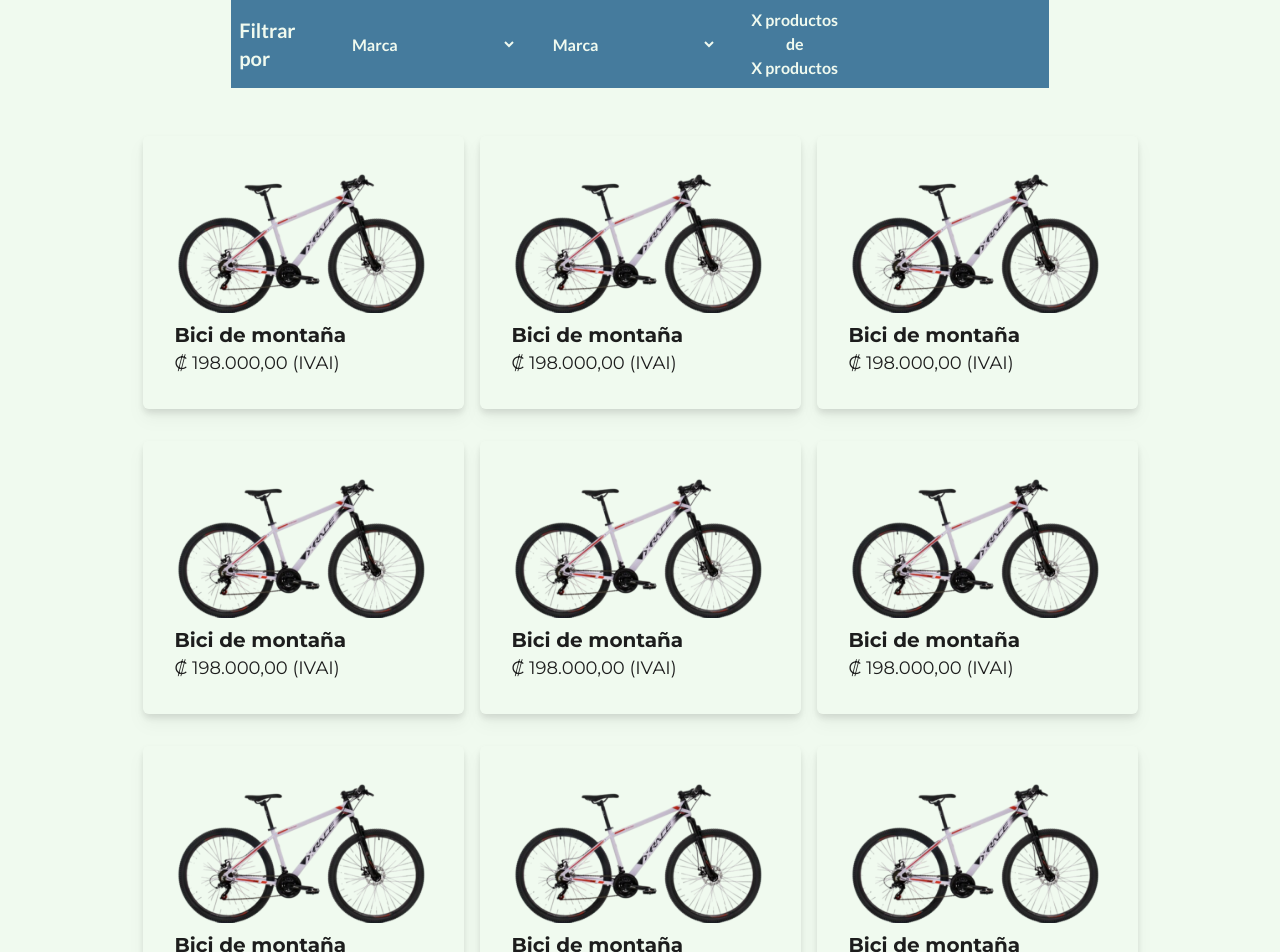
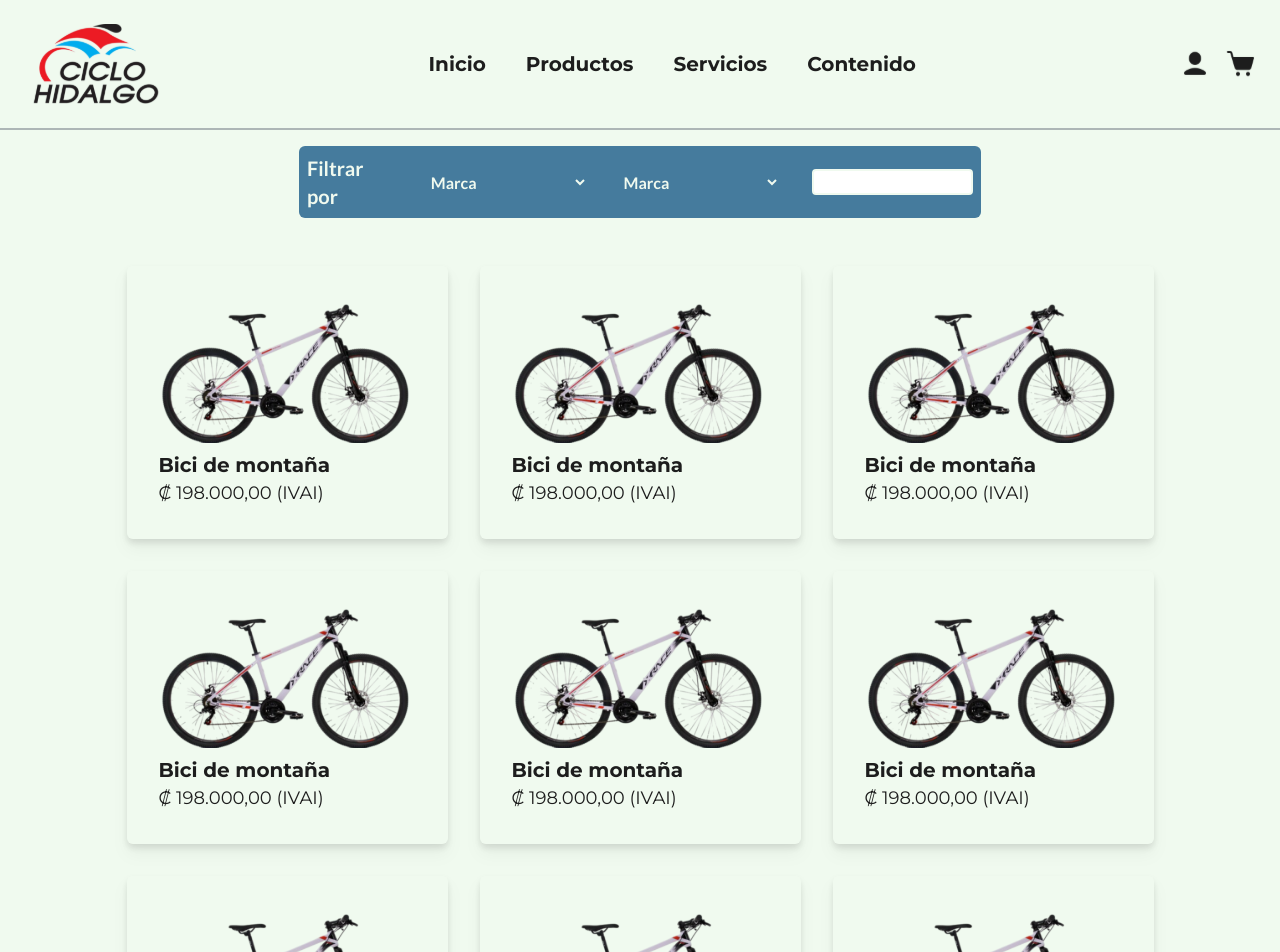
Before and after one commit to zenith-group-2024/CicloHidalgo-Desarrollo, a React (Vite) app: page / in a window 1280 px wide. Shown: the top 952 px of the page. Built offline with nearby package versions, Linux system fonts and the light colour scheme.

Commit message:
Inicializacion del filtro y pagina de productos y cambios pequeños al nav bar (stroke)

```diff
--- a/src/UI/Card.jsx
+++ b/src/UI/Card.jsx
@@ -1,7 +1,7 @@
 import React from "react";
 export const Card = (props) =>{
 return(
-    <div className=" container mx-auto p-8 border-black   drop-shadow-lg rounded-md bg-[#F0FAEF] ">
+    <div className=" container mx-auto p-8 border-black drop-shadow-lg rounded-md bg-[#F0FAEF] transform transition-transform duration-300 hover:scale-110">
     <img src={props.img} alt="" />
     <div className=" text-left">
     <h1 className=" font-primary font-semibold text-xl text-black"> {props.title}</h1>
--- a/src/UI/Navbar.jsx
+++ b/src/UI/Navbar.jsx
@@ -5,7 +5,7 @@ import cartIcon from '../assets/icons/cartIcon.svg';
 
 const Navbar = () => {
     return (
-        <nav className="bg-white p-2 w-full flex justify-between items-center">
+        <nav className="bg-white p-2 w-full flex justify-between items-center border-b-2 border-border-gray-opacity">
             <div className="navbar-logo">
                 <img  src={Logo} alt="logo" className="h-20 m-4" />
             </div>
--- a/src/UI/Productos.jsx
+++ b/src/UI/Productos.jsx
@@ -1,14 +1,18 @@
 import React from "react";
 import Card from "./Card";
 import BiciImagen from "../assets/Bici_ejemplo.svg";
+import Navbar from "./Navbar";
+import { nav } from "framer-motion/client";
 export function Productos() {
     return (
-        <div className="bg-white h-full w-full">
+
+        <div className="bg-white h-full w-full ">
+             <Navbar/>
         <div className=" grid grid-cols-1 gap-8 mx-auto">
-            <div className="container m-auto max-w-fit bg-blue p-2 mb-4  ">
-                <div className="text-left flex gap-8">
-                    <h1 className=" font-secondary font-bold text-xl m-auto text-white">Filtrar por </h1>
-                    <select class=" text-white h-3/4  w-1/4 m-auto font-secondary  font-bold  bg-blue ">
+            <div className="container m-auto max-w-fit w-3/4 bg-blue p-2 my-4 rounded-md ">
+                <div className="flex gap-8">
+                    <h1 className=" font-secondary font-bold text-xl text-white">Filtrar por </h1>
+                    <select class=" text-white w-1/4 m-auto font-secondary  font-bold  bg-blue ">
                         <option value='1'>Marca</option>
                         <option value='2'>Tipo Producto</option>
                         <option value='3'>Modelo</option>
@@ -16,7 +20,7 @@ export function Productos() {
                         <option value='5'>Especificacion</option>
                         <option value='6'>Precio</option>
                     </select>
-                    <select class=" text-white h-3/4  w-1/4 m-auto font-secondary  font-bold  bg-blue ">
+                    <select class=" text-white w-1/4 m-auto font-secondary  font-bold  bg-blue ">
                         <option value='1'>Marca</option>
                         <option value='2'>Tipo Producto</option>
                         <option value='3'>Modelo</option>
@@ -24,11 +28,12 @@ export function Productos() {
                         <option value='5'>Especificacion</option>
                         <option value='6'>Precio</option>
                     </select>
-                    <p className=" font-secondary font-bold mx-auto text-white text-center">X productos de <br /> X productos</p>
-                    <input type="Search" className="h-1/4 m-auto w-1/4 text-white bg-blue border-white" />
+
+                    <input type="Search" className="h-1/4 m-auto w-1/4 text-black bg-blue-500 border-2 border-white rounded"
+/>
                 </div>
             </div>
-            <div className="grid grid-cols-3 gap-4 mx-auto">
+            <div className="grid grid-cols-3 gap-8 mx-auto">
 
                    <Card
                     title="Bici de montaña"
@@ -49,7 +54,7 @@ export function Productos() {
                 />
 
             </div>
-            <div className="grid grid-cols-3 gap-4 mx-auto">
+            <div className="grid grid-cols-3 gap-8 mx-auto">
                 <Card
                     title="Bici de montaña"
                     precio="₡ 198.000,00 (IVAI) "
@@ -69,7 +74,7 @@ export function Productos() {
                 />
             </div>
 
-            <div className="grid grid-cols-3 gap-4 mx-auto">
+            <div className="grid grid-cols-3 gap-8 mx-auto">
                 <Card
                     title="Bici de montaña"
                     precio="₡ 198.000,00 (IVAI) "
@@ -88,7 +93,7 @@ export function Productos() {
                     img={BiciImagen}
                 />
             </div>
-            <div className="grid grid-cols-3 gap-4 mx-auto">
+            <div className="grid grid-cols-3 gap-8 mx-auto">
                 <Card
                     title="Bici de montaña"
                     precio="₡ 198.000,00 (IVAI) "
--- a/tailwind.config.js
+++ b/tailwind.config.js
@@ -12,6 +12,7 @@ export default {
         white: '#F0FAEF',
         black: '#1D1D1D',
         gray: '#6C757E',
+          'border-gray-opacity': '#6C757E80',
       },
       fontFamily: {
         primary: ['Montserrat', 'sans-serif'],
```
